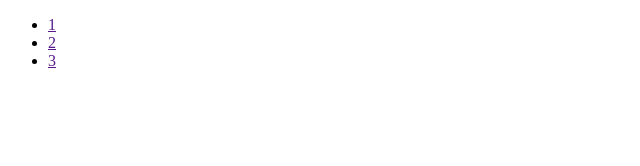
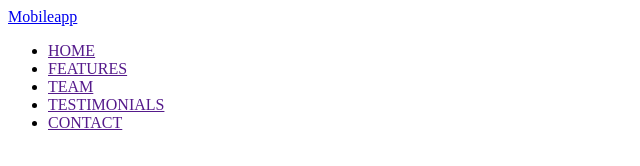
Before and after one commit to Tigriceo/fs-95, a plain HTML site: page index.html in a window 1280 px wide. Shown: the whole page, without its empty margins (0-640 px from the left). Drawn offline with Linux system fonts and the light colour scheme.

Commit message:
header html done

```diff
--- a/index.html
+++ b/index.html
@@ -1,34 +1,33 @@
 <!DOCTYPE html>
 <html lang="en">
-
   <head>
-    <meta charset="UTF-8">
-    <meta http-equiv="X-UA-Compatible" content="IE=edge">
-    <meta name="description" content="Навчальна робота">
-    <meta name="author" content="Jonh">
-    <meta name="viewport" content="width=device-width, initial-scale=1.0">
+    <meta charset="UTF-8" />
+    <meta http-equiv="X-UA-Compatible" content="IE=edge" />
+    <meta name="description" content="Навчальна робота" />
+    <meta name="author" content="Jonh" />
+    <meta name="viewport" content="width=device-width, initial-scale=1.0" />
     <title>FS-95</title>
-    <link rel="stylesheet" href="./css/style.css">
+    <link rel="stylesheet" href="./css/style.css" />
   </head>
 
   <body>
     <header>
+      <a href="/">Mobileapp</a>
       <nav>
         <ul>
-                <li><a href="">1</a></li>
-                <li><a href="">2</a></li>
-                <li><a href="">3</a></li>
+          <li><a href="">HOME</a></li>
+          <li><a href="">FEATURES</a></li>
+          <li><a href="">TEAM</a></li>
+          <li><a href="">TESTIMONIALS</a></li>
+          <li><a href="">CONTACT</a></li>
         </ul>
       </nav>
     </header>
 
     <main>
-        <section>
-
-        </section>
+      <section></section>
     </main>
 
     <footer></footer>
   </body>
-
 </html>
```
Lines whose indentation alone changed are shown as unchanged.
